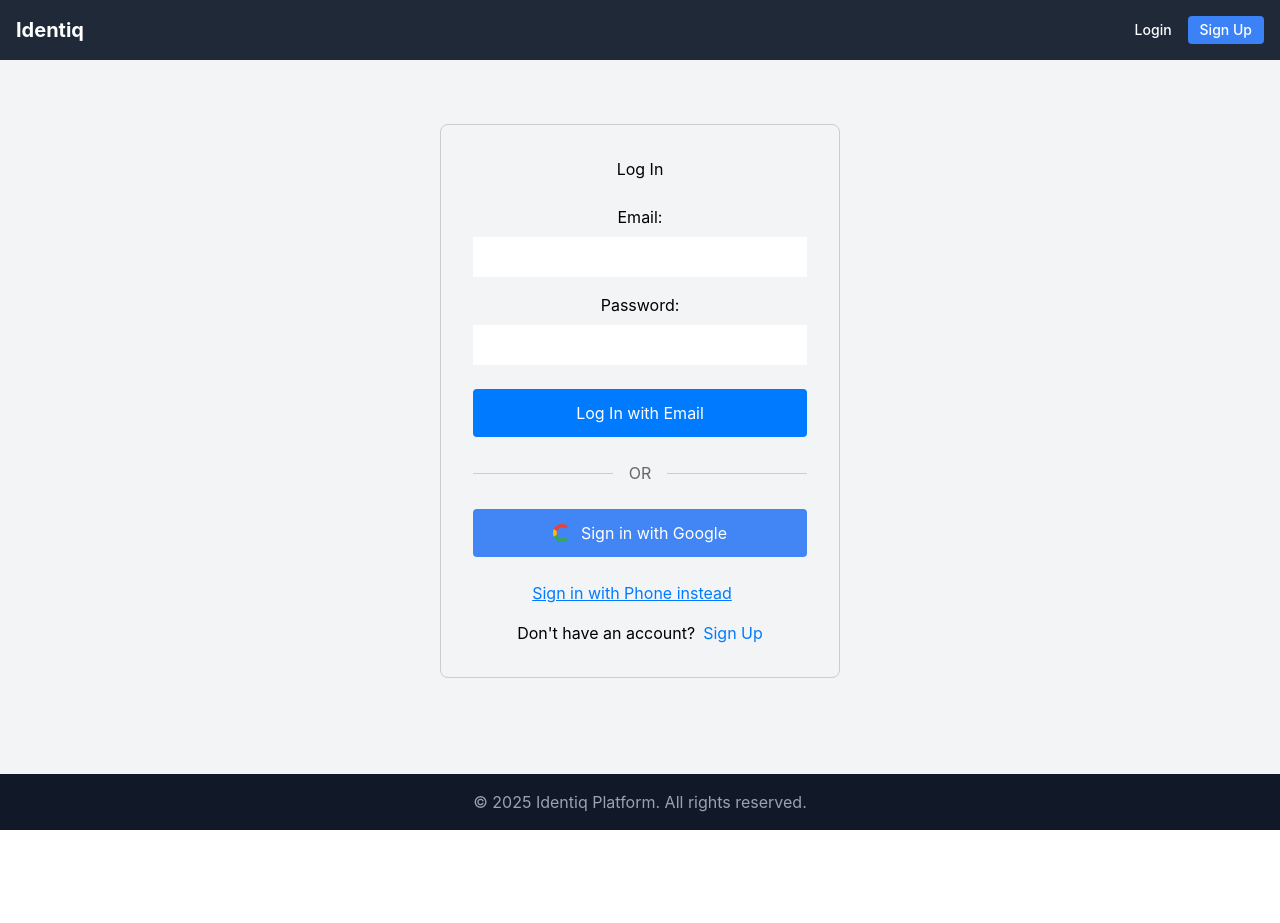
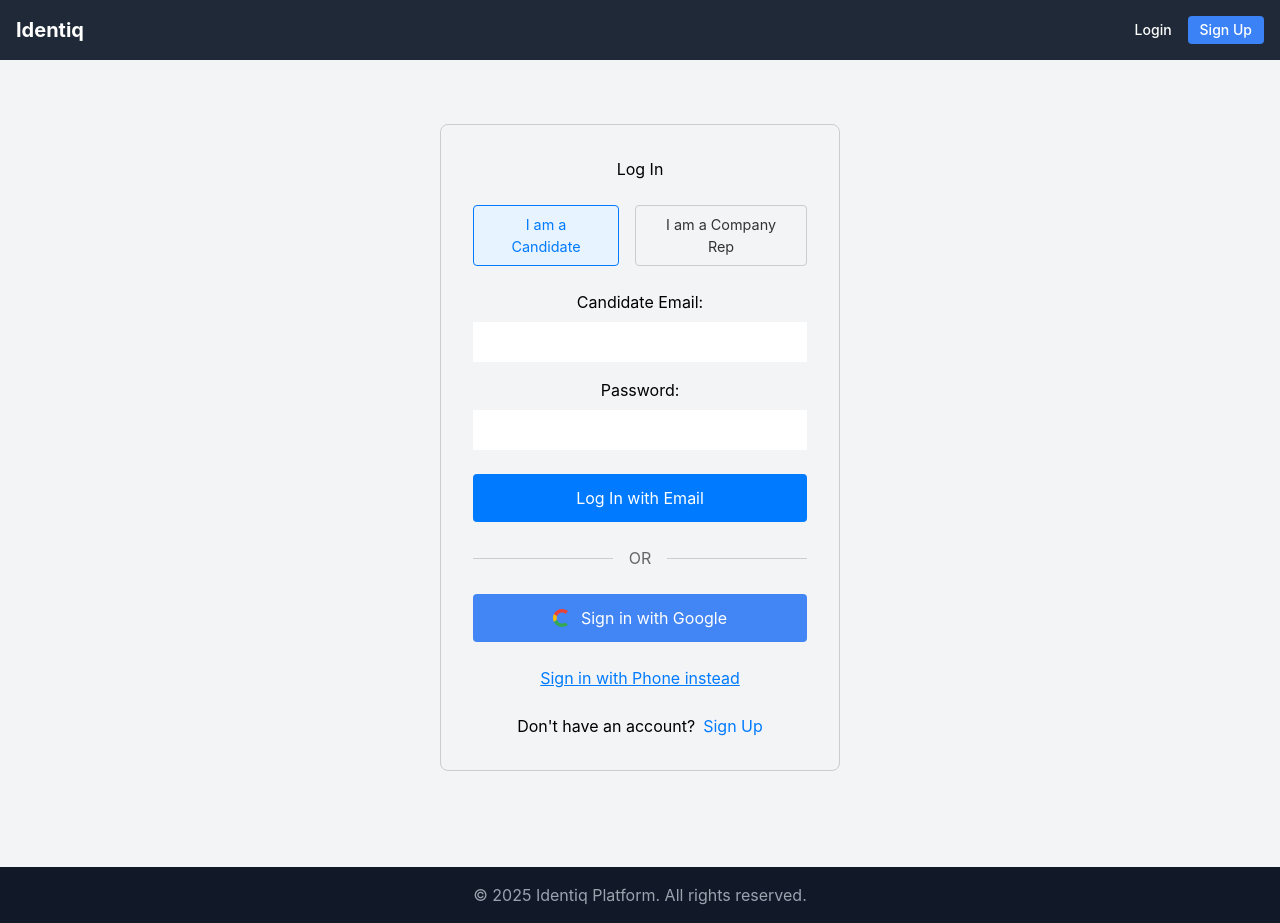
Before and after one commit to Yanik9426/Identiq_Platform.25, a React (Create React App) app: page /login in a window 1280 px wide. Before the commit the page ends 830 px from the top, so only its background shows below. Built offline with nearby package versions, Linux system fonts and the light colour scheme; no server answers.

Commit message:
refactor: Update LoginPage with user type toggle and reusable auth components

```diff
--- a/src/pages/LoginPage.tsx
+++ b/src/pages/LoginPage.tsx
@@ -1,121 +1,166 @@
-// src/pages/LoginPage.tsx - Refactored
+// src/pages/LoginPage.tsx - Refactored with User Type Toggle
 
 import React, { useState } from 'react';
-import { useAuth } from '../contexts/AuthContext'; // Keep useAuth for email/pass login
+import { useAuth } from '../contexts/AuthContext';
 import { useNavigate, Link } from 'react-router-dom';
 import { User } from 'firebase/auth'; // Import User type for callback
 
 // Import the reusable components
-import GoogleSignInButton from '../components/auth/GoogleSignInButton'; // Adjust path
-import PhoneAuthForm from '../components/auth/PhoneAuthForm'; // Adjust path
+import GoogleSignInButton from '../components/auth/GoogleSignInButton'; // Adjust path if needed
+import PhoneAuthForm from '../components/auth/PhoneAuthForm'; // Adjust path if needed
+
+type UserType = 'candidate' | 'company'; // Define user types
 
 function LoginPage() {
-    // --- State for Email/Password Flow ---
-    const [email, setEmail] = useState('');
-    const [password, setPassword] = useState('');
-
-    // --- State for Toggling Phone UI ---
-    const [showPhoneSignIn, setShowPhoneSignIn] = useState(false);
-
-    // --- Common State ---
-    const [error, setError] = useState(''); // For displaying errors from any method
-    // Loading state can be removed as child components handle their own internal loading
+    // --- State ---
+    const [email, setEmail] = useState(''); // For email/password form
+    const [password, setPassword] = useState(''); // For email/password form
+    const [userType, setUserType] = useState<UserType>('candidate'); // State for Candidate vs Company, default to candidate
+    const [showPhoneSignIn, setShowPhoneSignIn] = useState(false); // State for toggling Phone UI *within* Candidate view
+    const [error, setError] = useState(''); // General error display
+    // Removed main loading state - handled within forms/buttons
 
     // --- Hooks ---
-    const { login } = useAuth(); // Only need email/password login from context now
+    const { login } = useAuth(); // Email/password login from context
     const navigate = useNavigate();
 
-    // --- Handle Email/Password Login --- (Keep original logic)
+    // --- Email/Password Login Handler (Used by both types) ---
     const handleEmailPasswordSubmit = async (e: React.FormEvent) => {
-        e.preventDefault();
-        setError('');
-        // Optional: Add local loading state for this specific form if desired
-        // setLoading(true);
+         e.preventDefault(); setError('');
+         // TODO: Optionally add local loading state for this specific form submission
          if (!email || !password) { setError('Please enter both email and password.'); return; }
          try {
-            await login(email, password); // Use context function
-            navigate('/'); // Navigate on success
+             await login(email, password); // Call context login function
+             // TODO: Add role check after login to redirect to correct portal (candidate vs company vs admin)
+             navigate('/'); // Navigate to generic home for now
          } catch (err: any) {
              console.error("Email Login failed:", err);
-            // Set error based on code
              if (['auth/user-not-found', 'auth/wrong-password', 'auth/invalid-credential'].includes(err.code)) { setError('Invalid email or password.'); }
-            else if (err.code === 'auth/invalid-email') { setError('Please enter a valid email address.'); }
-            else if (err.code === 'auth/user-disabled') { setError('This account has been disabled.'); }
              else { setError('Failed to log in. Please try again later.'); }
-        } finally {
-            // Optional: setLoading(false);
          }
     };
 
-    // --- Callback for successful Phone/Google sign-in ---
+    // --- Callbacks for Alternative Auth Methods (Phone/Google) ---
+    // These will only be triggered when userType is 'candidate'
     const handleAuthSuccess = (user: User) => {
         console.log("Login successful via alternative method for user:", user.uid);
-        setError(''); // Clear any previous errors
-        navigate('/'); // Navigate to home page after successful login
+        setError('');
+        // TODO: Add role check after login to redirect to correct portal
+        navigate('/');
+    };
+    const handleAuthError = (error: any) => {
+        console.error("Alternative Sign-In Error:", error);
+         if (error.code === 'auth/popup-closed-by-user') { setError('Google Sign-In cancelled.'); }
+         else if (error.code === 'auth/account-exists-with-different-credential') { setError('Email already registered via different method.'); }
+         else if (error.code === 'auth/invalid-verification-code' || error.code === 'auth/code-expired') { setError('Invalid or expired phone verification code.'); setShowPhoneSignIn(true); } // Keep phone form visible if OTP fails
+         else { setError('Sign in failed. Please try again.'); }
     };
 
-    // --- Callback for failed Phone/Google sign-in ---
-    const handleAuthError = (error: any) => {
-        console.error("Alternative Sign-In Error:", error);
-        // Set a general error message, or inspect error.code if needed
-         if (error.code === 'auth/popup-closed-by-user') { setError('Google Sign-In cancelled.'); }
-         else if (error.code === 'auth/account-exists-with-different-credential') { setError('Email already registered via different method.'); }
-         else if (error.code === 'auth/invalid-verification-code' || error.code === 'auth/code-expired') { setError('Invalid or expired phone verification code.'); setShowPhoneSignIn(true); } // Keep phone form visible
-         else { setError('Sign in failed. Please try again.'); }
+    // --- Function to handle changing user type ---
+    const selectUserType = (type: UserType) => {
+        setUserType(type);
+        setError(''); // Clear errors
+        setShowPhoneSignIn(false); // Reset sub-toggle
+        setEmail(''); // Clear form fields
+        setPassword('');
     };
+
 
     // --- Render Component ---
     return (
         <div style={{ maxWidth: '400px', margin: '2rem auto', padding: '2rem', border: '1px solid #ccc', borderRadius: '8px' }}>
-            {/* NOTE: Removed the explicit recaptcha container div - PhoneAuthForm handles its own */}
             <h2 style={{ textAlign: 'center', marginBottom: '1.5rem' }}>Log In</h2>
+
+            {/* User Type Toggle Buttons */}
+            <div style={{ marginBottom: '1.5rem', display: 'flex', justifyContent: 'center', gap: '1rem' }}>
+                <button
+                    onClick={() => selectUserType('candidate')}
+                    style={{ padding: '0.5rem 1rem', border: '1px solid', borderRadius: '4px', cursor: 'pointer', fontSize: '0.9rem', borderColor: userType === 'candidate' ? '#007bff' : '#ccc', backgroundColor: userType === 'candidate' ? '#e7f3ff' : 'transparent', color: userType === 'candidate' ? '#007bff' : '#333' }}
+                >
+                    I am a Candidate
+                </button>
+                <button
+                    onClick={() => selectUserType('company')}
+                    style={{ padding: '0.5rem 1rem', border: '1px solid', borderRadius: '4px', cursor: 'pointer', fontSize: '0.9rem', borderColor: userType === 'company' ? '#007bff' : '#ccc', backgroundColor: userType === 'company' ? '#e7f3ff' : 'transparent', color: userType === 'company' ? '#007bff' : '#333' }}
+                >
+                    I am a Company Rep
+                </button>
+            </div>
+
+            {/* General Error Display Area */}
             {error && <p style={{ color: 'red', textAlign: 'center', marginBottom: '1rem' }}>{error}</p>}
 
-            {/* Conditionally render Email/Password form OR PhoneAuthForm */}
-            {!showPhoneSignIn ? (
-                // --- Email/Password Form ---
+            {/* --- Conditional Rendering Based on User Type --- */}
+
+            {/* --- Company Rep View --- */}
+            {userType === 'company' && (
                 <form onSubmit={handleEmailPasswordSubmit}>
                     <div style={{ marginBottom: '1rem' }}>
-                        <label htmlFor="login-email" style={{ display: 'block', marginBottom: '0.5rem' }}>Email:</label>
-                        <input type="email" id="login-email" value={email} onChange={(e) => setEmail(e.target.value)} required style={{ width: '100%', padding: '0.5rem', boxSizing: 'border-box' }} aria-label="Email Address" />
+                        <label htmlFor="login-email-company" style={{ display: 'block', marginBottom: '0.5rem' }}>Company Email:</label>
+                        <input type="email" id="login-email-company" value={email} onChange={(e) => setEmail(e.target.value)} required style={{ width: '100%', padding: '0.5rem', boxSizing: 'border-box' }} aria-label="Company Email Address" />
                     </div>
                     <div style={{ marginBottom: '1.5rem' }}>
-                        <label htmlFor="login-password" style={{ display: 'block', marginBottom: '0.5rem' }}>Password:</label>
-                        <input type="password" id="login-password" value={password} onChange={(e) => setPassword(e.target.value)} required style={{ width: '100%', padding: '0.5rem', boxSizing: 'border-box' }} aria-label="Password" />
+                        <label htmlFor="login-password-company" style={{ display: 'block', marginBottom: '0.5rem' }}>Password:</label>
+                        <input type="password" id="login-password-company" value={password} onChange={(e) => setPassword(e.target.value)} required style={{ width: '100%', padding: '0.5rem', boxSizing: 'border-box' }} aria-label="Password" />
                     </div>
-                    <button type="submit" /* disabled={loading} */ style={{ width: '100%', padding: '0.75rem', backgroundColor: /* loading ? '#ccc' : */ '#007bff', color: 'white', border: 'none', borderRadius: '4px', cursor: 'pointer' }}>
-                        {/* {loading ? 'Logging In...' : 'Log In'} */} Log In with Email
+                    <button type="submit" style={{ width: '100%', padding: '0.75rem', backgroundColor: '#007bff', color: 'white', border: 'none', borderRadius: '4px', cursor: 'pointer' }}>
+                        Log In
+                    </button>
+                    {/* No alternative methods or signup link for companies */}
+                </form>
+            )}
+
+            {/* --- Candidate View --- */}
+            {userType === 'candidate' && (
+                <div>
+                    {!showPhoneSignIn ? (
+                        // --- Candidate: Email/Password Form ---
+                        <form onSubmit={handleEmailPasswordSubmit}>
+                            <div style={{ marginBottom: '1rem' }}>
+                                <label htmlFor="login-email-candidate" style={{ display: 'block', marginBottom: '0.5rem' }}>Candidate Email:</label>
+                                <input type="email" id="login-email-candidate" value={email} onChange={(e) => setEmail(e.target.value)} required style={{ width: '100%', padding: '0.5rem', boxSizing: 'border-box' }} aria-label="Candidate Email Address" />
+                            </div>
+                            <div style={{ marginBottom: '1.5rem' }}>
+                                <label htmlFor="login-password-candidate" style={{ display: 'block', marginBottom: '0.5rem' }}>Password:</label>
+                                <input type="password" id="login-password-candidate" value={password} onChange={(e) => setPassword(e.target.value)} required style={{ width: '100%', padding: '0.5rem', boxSizing: 'border-box' }} aria-label="Password" />
+                            </div>
+                            <button type="submit" style={{ width: '100%', padding: '0.75rem', backgroundColor: '#007bff', color: 'white', border: 'none', borderRadius: '4px', cursor: 'pointer' }}>
+                                Log In with Email
                             </button>
                         </form>
                     ) : (
-                // --- Render Phone Auth Component ---
+                        // --- Candidate: Phone Auth Form Component ---
+                        // It handles its own recaptcha container internally
                         <PhoneAuthForm onSuccess={handleAuthSuccess} onError={handleAuthError} />
                     )}
 
-            {/* --- OR Separator --- */}
+                    {/* --- OR Separator for Candidate --- */}
                     <div style={{ textAlign: 'center', margin: '1.5rem 0', display: 'flex', alignItems: 'center' }}> <hr style={{ flexGrow: 1, borderTop: '1px solid #ccc' }} /> <span style={{ padding: '0 1rem', color: '#666' }}>OR</span> <hr style={{ flexGrow: 1, borderTop: '1px solid #ccc' }} /> </div>
 
-            {/* --- Render Google Sign In Button Component --- */}
+                    {/* --- Candidate: Google Sign In Button Component --- */}
                     <GoogleSignInButton
                         onSuccess={handleAuthSuccess}
                         onError={handleAuthError}
-                buttonText="Sign in with Google" // Explicitly set text
+                        buttonText="Sign in with Google"
                     />
 
-            {/* --- Toggle Button / Links --- */}
+                    {/* --- Candidate: Toggle between Email/Phone --- */}
                      <div style={{ textAlign: 'center', marginTop: '1.5rem' }}>
                         <button
-                    onClick={() => { setShowPhoneSignIn(!showPhoneSignIn); setError(''); /* Clear error on toggle */ }}
-                    // disabled={loading} - Loading state removed from this level
-                    style={{ background: 'none', border: 'none', color: '#007bff', cursor: 'pointer', textDecoration: 'underline', marginRight: '1rem' }}
+                            onClick={() => { setShowPhoneSignIn(!showPhoneSignIn); setError(''); /* Clear error on sub-toggle */ }}
+                            style={{ background: 'none', border: 'none', color: '#007bff', cursor: 'pointer', textDecoration: 'underline' }}
                         >
                             {showPhoneSignIn ? 'Sign in with Email instead' : 'Sign in with Phone instead'}
                         </button>
-                <p style={{ display: 'inline-block', marginTop: '1rem' }}>
+                    </div>
+
+                    {/* --- Candidate: Link to Sign Up --- */}
+                     <p style={{ textAlign: 'center', marginTop: '1.5rem' }}>
                         Don't have an account?
                         <Link to="/signup" style={{ marginLeft: '0.5rem', color: '#007bff' }}>Sign Up</Link>
                     </p>
                 </div>
+            )}
         </div>
     );
 }
```
Lines whose indentation alone changed are shown as unchanged.
